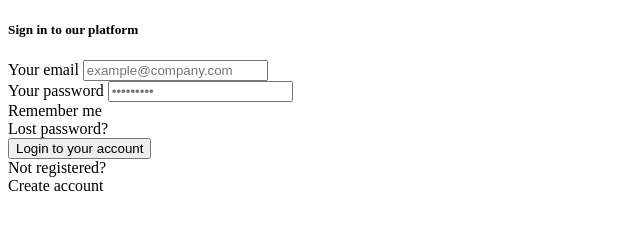
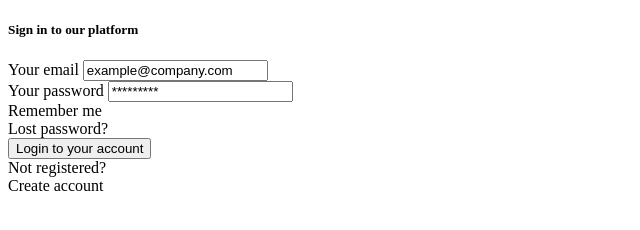
Before and after one commit to ther12k/velqu-showcase, a plain HTML site: page login/index.html in a window 1280 px wide. Shown: the full height of the page, 0-640 px from the left. Drawn offline with Linux system fonts and the light colour scheme.

Commit message:
samples: placeholder attr -> value + text-gray-400 (v0 drops placeholders)
Recheck of the live comparison showed the real remaining gap: v0 does
not render placeholder attributes, so velqu inputs looked EMPTY while
the browser showed hint text. Isolation test confirmed v0 renders
value= with the utility text color and vertically centers input text
(controls have internal centering, unlike buttons). Swapped all four
placeholders (login email/password, chat composer, windmill search) to
value + text-gray-400 in the shared files; password hint switched from
bullets to ASCII asterisks because velqu's U+2022 advance is ~2x
Chromium's. Verified: diffs confined to the input bands on both
engines; windmill browser diff beyond the search field is capture-tool
AA only (ink correlation 1.0000 at shift 0, identical ink extents).
Assets, webp pairs, and 3 montages regenerated; cookbook gained the
placeholder row.

```diff
--- a/login/index.html
+++ b/login/index.html
@@ -14,7 +14,10 @@
     spacing -> integer steps (mb-2.5->mb-2, py-2.5->py-2), logical
     ms-2 -> ml-2, shadow/focus/hover variants dropped (no variants in
     v0), checkbox -> styled box div, anchors -> divs, explicit h-10 on
-    inputs and button so intrinsic control sizes cannot diverge.
+    inputs and button so intrinsic control sizes cannot diverge,
+    placeholder attr (not rendered by v0) -> value + text-gray-400,
+    button labels: text-center + per-height padding (py-2) because v0
+    has no UA centering for buttons.
   -->
   <main class="h-full flex items-center justify-center px-4" data-vv-test="login-shell">
     <div class="w-full max-w-sm bg-white p-6 border border-gray-200 rounded-xl" data-vv-test="login-card">
@@ -23,12 +26,12 @@
 
       <div class="flex flex-col mb-4">
         <label for="email" class="block text-sm font-medium text-gray-900 m-0 mb-2">Your email</label>
-        <input id="email" type="text" placeholder="example@company.com" class="bg-white border border-gray-300 text-gray-900 text-sm rounded-lg block w-full h-10 px-3" data-vv-test="login-email">
+        <input id="email" type="text" value="example@company.com" class="bg-white border border-gray-300 text-gray-400 text-sm rounded-lg block w-full h-10 px-3" data-vv-test="login-email">
       </div>
 
       <div class="flex flex-col">
         <label for="password" class="block text-sm font-medium text-gray-900 m-0 mb-2">Your password</label>
-        <input id="password" type="text" placeholder="•••••••••" class="bg-white border border-gray-300 text-gray-900 text-sm rounded-lg block w-full h-10 px-3" data-vv-test="login-password">
+        <input id="password" type="text" value="*********" class="bg-white border border-gray-300 text-gray-400 text-sm rounded-lg block w-full h-10 px-3" data-vv-test="login-password">
       </div>
 
       <div class="flex items-center justify-between my-6">
```
Also changed, not shown: chat/index.html (+1 -1 lines), site/cookbook.html (+1 -0 lines), windmill/index.html (+1 -1 lines), chat/compare.png, login/compare.png, site/assets/ab-login-browser.png, site/assets/ab-login-velqu.png, site/assets/shot-chat.webp, site/assets/shot-login.png, site/assets/shot-windmill.webp, site/assets/smp-chat-browser.webp, site/assets/smp-chat-velqu.webp, site/assets/smp-windmill-browser.webp, site/assets/smp-windmill-velqu.webp, 2 more files.
